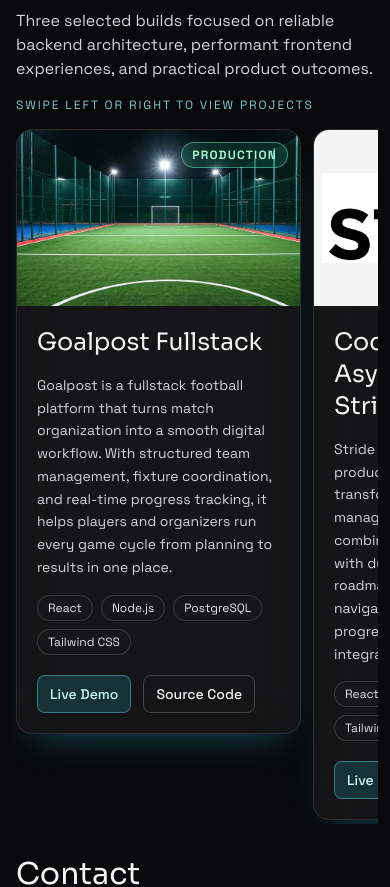
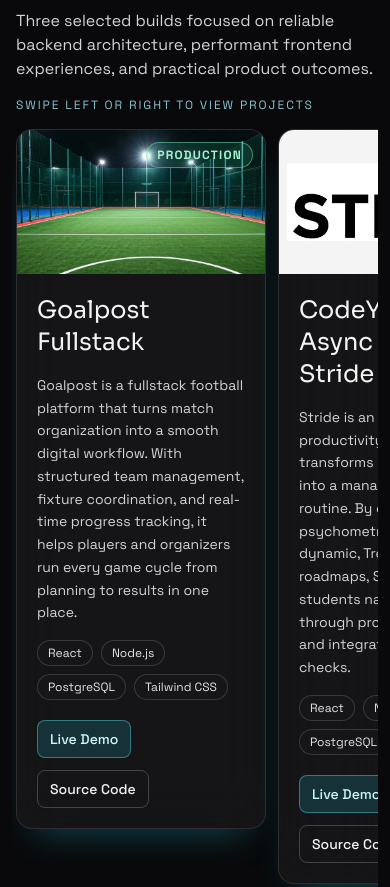
Before and after one commit to BiseshMaharjan10/portfolio, a React (Vite) app: page / in a window 390 px wide. Shown: the part 2000-2887 px from the top of the page. Built offline with nearby package versions, Linux system fonts and the light colour scheme; no server answers.

Commit message:
Revert "Revert "updated""
This reverts commit e0efd01b1409b99aeab4c78853472f6058a6e456.

```diff
--- a/src/App.jsx
+++ b/src/App.jsx
@@ -74,7 +74,7 @@ function ProjectsSection() {
             {projects.map((project, index) => (
               <div
                 key={`mobile-${project.title}`}
-                className="w-[78vw] max-w-[285px] flex-none snap-center"
+                className="w-[72vw] max-w-[250px] flex-none snap-center"
                 style={{ animationDelay: `${120 + index * 120}ms` }}
               >
                 <ProjectCard project={project} />
--- a/src/components/ProjectCard.jsx
+++ b/src/components/ProjectCard.jsx
@@ -12,7 +12,7 @@ export default function ProjectCard({ project }) {
           src={project.image}
           alt={`${project.title} preview`}
           loading="lazy"
-          className={`h-44 w-full transition-transform duration-500 md:h-64 ${
+          className={`h-36 w-full transition-transform duration-500 md:h-64 ${
             usesContainImage
               ? 'object-contain p-2'
               : 'object-cover group-hover:scale-105'
```
